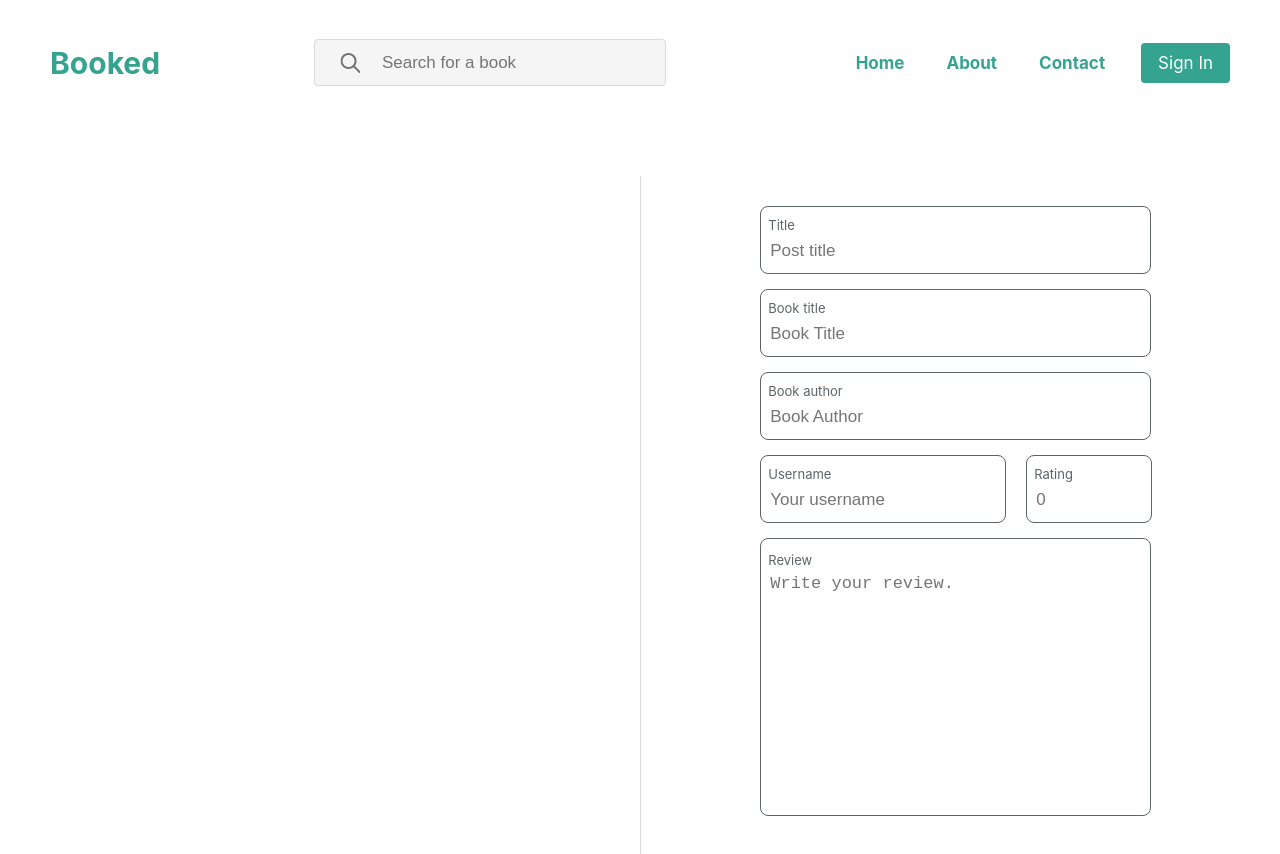
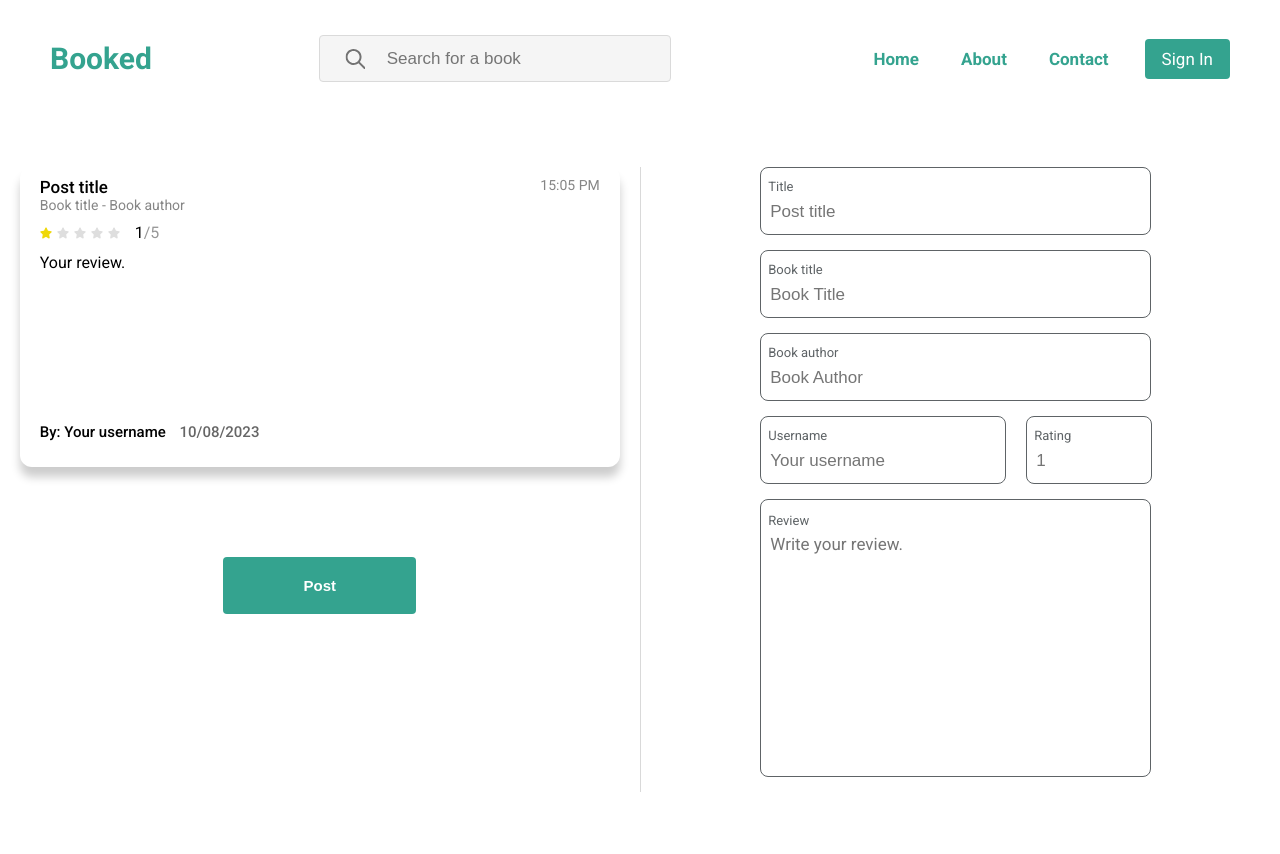
Before and after one commit to telmopanacas/Booked-Website, a React (Create React App) app: page /create in a window 1280 px wide. Shown: the top 854 px of the page. After the commit the page ends 800 px from the top, so only its background shows below. Built offline with nearby package versions, Linux system fonts and the light colour scheme.

Commit message:
Finished the create-page

```diff
--- a/public/index.html
+++ b/public/index.html
@@ -3,6 +3,7 @@
   <head>
     <meta charset="utf-8" />
     <link rel="icon" href="%PUBLIC_URL%/favicon.ico" />
+    <link href="https://fonts.googleapis.com/css2?family=Roboto:wght@300;400;500;700&display=swap" rel="stylesheet">
     <meta name="viewport" content="width=device-width, initial-scale=1" />
     <meta name="theme-color" content="#000000" />
     <meta
--- a/src/assets/styles/CreateReview.css
+++ b/src/assets/styles/CreateReview.css
@@ -7,12 +7,24 @@
 
 .left-side {
     flex: 1;
-
-
     display: flex;
     flex-direction: column;
     align-items: center;
+    gap: 70px;
 }
+
+.left-side button {
+    margin-top: 20px;
+    padding: 20px 80px;
+    border-radius: 4px;
+    border: 0px;
+    background-color: #34A38F;
+    color: white;
+    font-weight: bold;
+    cursor: pointer;
+    font-size: 15px;
+}
+
 
 
 .right-side {
@@ -24,6 +36,6 @@
 }
 
 .form-div {
-    padding: 30px;
+    padding: 0 30px;
     width: 400px;
 }
--- a/src/assets/styles/FormTextArea.css
+++ b/src/assets/styles/FormTextArea.css
@@ -22,6 +22,7 @@
     margin-bottom: 4px;
 }
 .textarea-inside textarea{
+    font-family: 'Roboto';
     height: 250px;
     width: 98%;
     font-size: 17px;
--- /dev/null
+++ b/src/assets/styles/PostCard.css
@@ -0,0 +1,90 @@
+.card-outside {
+    width: 560px;
+    min-height: 280px;
+    border-radius: 12px;
+    box-shadow: 0px 10px 10px rgba(0, 0, 0, 0.2);
+    /*padding: top, right, bottom, and left*/
+    /* padding: top & bottom and left & right */
+    padding: 10px 20px
+}
+
+.card-inside {
+    min-height: 280px;
+    display: flex;
+    flex-direction: column;
+    gap: 10px;
+    text-align: start;
+}
+
+.intro {
+    display: flex;
+    flex-direction: row;
+    justify-content:space-between;
+}
+
+.intro p {
+    font-size: 14px;
+    color: rgba(102, 102, 102, 0.8); /* Cor com opacidade de 80% */
+}
+
+.headlines {
+    max-width: 270px;
+}
+
+.headlines h3 {
+    font-size: 17px;
+    font-weight: 500;
+}
+
+.review {
+    min-height: 160px;
+}
+
+.review p {
+    white-space: pre-line;
+}
+
+.post-author p {
+    font-weight: 500;
+    font-size: 15px;
+}
+
+.post-author span {
+    color: #666666;
+    padding-left: 10px;
+    font-size: 15px;
+}
+
+.rating-box {
+    width: fit-content;
+    height: 20px;
+    display: flex;
+    justify-content: space-between;
+    gap: 15px;
+}
+
+.stars {
+    display: flex;
+    align-items: center;
+    gap: 5px;
+}
+
+.star-filled {
+    width: 12px;
+    height: 12px;
+    background-image: url(../images/star-filled.svg);
+    background-size: cover;
+    background-position: center;
+}
+
+.star-empty {
+    width: 12px;
+    height: 12px;
+    background-image: url(../images/star-empty.svg);
+    background-size: cover;
+    background-position: center;
+}
+
+.max-rating {
+    color: #979797;
+}
--- a/src/assets/styles/index.css
+++ b/src/assets/styles/index.css
@@ -1,12 +1,7 @@
-body {
-  font-family: -apple-system, BlinkMacSystemFont, 'Segoe UI', 'Roboto', 'Oxygen',
-    'Ubuntu', 'Cantarell', 'Fira Sans', 'Droid Sans', 'Helvetica Neue',
-    sans-serif;
-  -webkit-font-smoothing: antialiased;
-  -moz-osx-font-smoothing: grayscale;
+* {
+  margin: 0;
 }
 
-code {
-  font-family: source-code-pro, Menlo, Monaco, Consolas, 'Courier New',
-    monospace;
+body {
+  font-family: 'Roboto', sans-serif;
 }
--- a/src/components/FormUsernameAndRating.js
+++ b/src/components/FormUsernameAndRating.js
@@ -27,10 +27,10 @@ const Rating = ({ setRating }) => {
                     <label>Rating</label>
                     <input
                         type="number"
-                        min="0"
+                        min="1"
                         max="5"
                         required
-                        placeholder="0"
+                        placeholder="1"
                         onChange={(e) => setRating(e.target.value)}
                     />
                 </div>
--- /dev/null
+++ b/src/components/PostCard.js
@@ -0,0 +1,119 @@
+import '../assets/styles/PostCard.css'
+
+const RatingStars = ({ rating }) => {
+    if(rating == 1) {
+        return (
+            <div className="rating-box">
+                <div className="stars">
+                    <div className="star-filled"></div>
+                    <div className="star-empty"></div>
+                    <div className="star-empty"></div>
+                    <div className="star-empty"></div>
+                    <div className="star-empty"></div>
+                </div>
+                <p>{rating}<span className='max-rating'>/5</span></p>
+            </div>
+        );
+    }
+    if(rating == 2) {
+        return (
+            <div className="rating-box">
+                <div className="stars">
+                    <div className="star-filled"></div>
+                    <div className="star-filled"></div>
+                    <div className="star-empty"></div>
+                    <div className="star-empty"></div>
+                    <div className="star-empty"></div>
+                </div>
+                <p>{rating}<span className='max-rating'>/5</span></p>
+            </div>
+        );
+    }
+    if(rating == 3) {
+        return (
+            <div className="rating-box">
+                <div className="stars">
+                    <div className="star-filled"></div>
+                    <div className="star-filled"></div>
+                    <div className="star-filled"></div>
+                    <div className="star-empty"></div>
+                    <div className="star-empty"></div>
+                </div>
+                <p>{rating}<span className='max-rating'>/5</span></p>
+            </div>
+        );
+    }
+    if(rating == 4) {
+        return (
+            <div className="rating-box">
+                <div className="stars">
+                    <div className="star-filled"></div>
+                    <div className="star-filled"></div>
+                    <div className="star-filled"></div>
+                    <div className="star-filled"></div>
+                    <div className="star-empty"></div>
+                </div>
+                <p>{rating}<span className='max-rating'>/5</span></p>
+            </div>
+        );
+    }
+    if(rating == 5) {
+        return (
+            <div className="rating-box">
+                <div className="stars">
+                    <div className="star-filled"></div>
+                    <div className="star-filled"></div>
+                    <div className="star-filled"></div>
+                    <div className="star-filled"></div>
+                    <div className="star-filled"></div>
+                </div>
+                <p>{rating}<span className='max-rating'>/5</span></p>
+            </div>
+        );
+    }
+
+
+}
+
+
+const PostCard = ({ postTitle, bookTitle, bookAuthor, username, rating, review }) => {
+    const displayPostTitle = postTitle.trim() !== '' ? postTitle : 'Post title';
+    const displayBookTitle = bookTitle.trim() !== '' ? bookTitle : 'Book title';
+    const displayBookAuthor= bookAuthor.trim() !== '' ? bookAuthor : 'Book author';
+    const displayUsername = username.trim() !== '' ? username : 'Your username';
+    const displayReview = review.trim() !== '' ? review : 'Your review.';
+
+    const currentTime = new Date();
+    const hours = currentTime.getHours();
+    const minutes = currentTime.getMinutes();
+    const formattedTime = `${hours}:${minutes < 10 ? '0' : ''}${minutes}`;
+    const day = String(currentTime.getDate()).padStart(2, '0');
+    const month = String(currentTime.getMonth() + 1).padStart(2, '0');
+    const year = currentTime.getFullYear();
+    const formattedDate = `${day}/${month}/${year}`;
+
+    return (
+        <div className="card">
+            <div className="card-outside">
+                <div className="card-inside">
+                    <div className="intro">
+                        <div className="headlines">
+                            <h3>{ displayPostTitle }</h3>
+                            <p>{ displayBookTitle} - { displayBookAuthor }</p>
+                        </div>
+                        <p>{ formattedTime } { hours >= 12 ? 'PM' : 'AM' }</p>
+                    </div>
+                    <RatingStars rating={rating}/>
+                    <div className="review" >
+                        <p>{ displayReview }</p>
+                    </div>
+                    <div className="post-author">
+                        <p>By: { displayUsername } <span>{ formattedDate }</span></p>
+                    </div>
+                </div>
+            </div>
+        </div>
+    );
+}
+
+export default PostCard;
--- a/src/views/CreateReview.js
+++ b/src/views/CreateReview.js
@@ -3,20 +3,38 @@ import FormInput from '../components/FormInput.js'
 import { useState } from 'react';
 import FormTextArea from '../components/FormTextArea';
 import FormUsernameAndRating from '../components/FormUsernameAndRating';
+import PostCard from '../components/PostCard';
+import { useNavigate } from 'react-router-dom';
+
 
 const CreateReviewPage = () => {
+    const navigate = useNavigate();
     const [postTitle, setPostTitle] = useState('');
     const [bookTitle, setBookTitle] = useState('');
     const [bookAuthor, setBookAuthor] = useState('');
     const [username, setUsername] = useState('');
-    const [rating, setRating] = useState('0');
+    const [rating, setRating] = useState('1');
     const [review, setReview] = useState('');
+
+    const handlePostClick = () => {
+        navigate('/home');
+    }
 
     return (
         <div className="create-page">
 
             <div className="left-side">
-
+                <PostCard
+                    postTitle={postTitle}
+                    bookTitle={bookTitle}
+                    bookAuthor={bookAuthor}
+                    username={username}
+                    rating={rating}
+                    review={review}
+                />
+                <button onClick={handlePostClick}>
+                    Post
+                </button>
             </div>
             <div className="right-side">
                 <div className="form-div">
```
Also changed, not shown: src/assets/images/star-empty.svg (added), src/assets/images/star-filled.svg (added).
